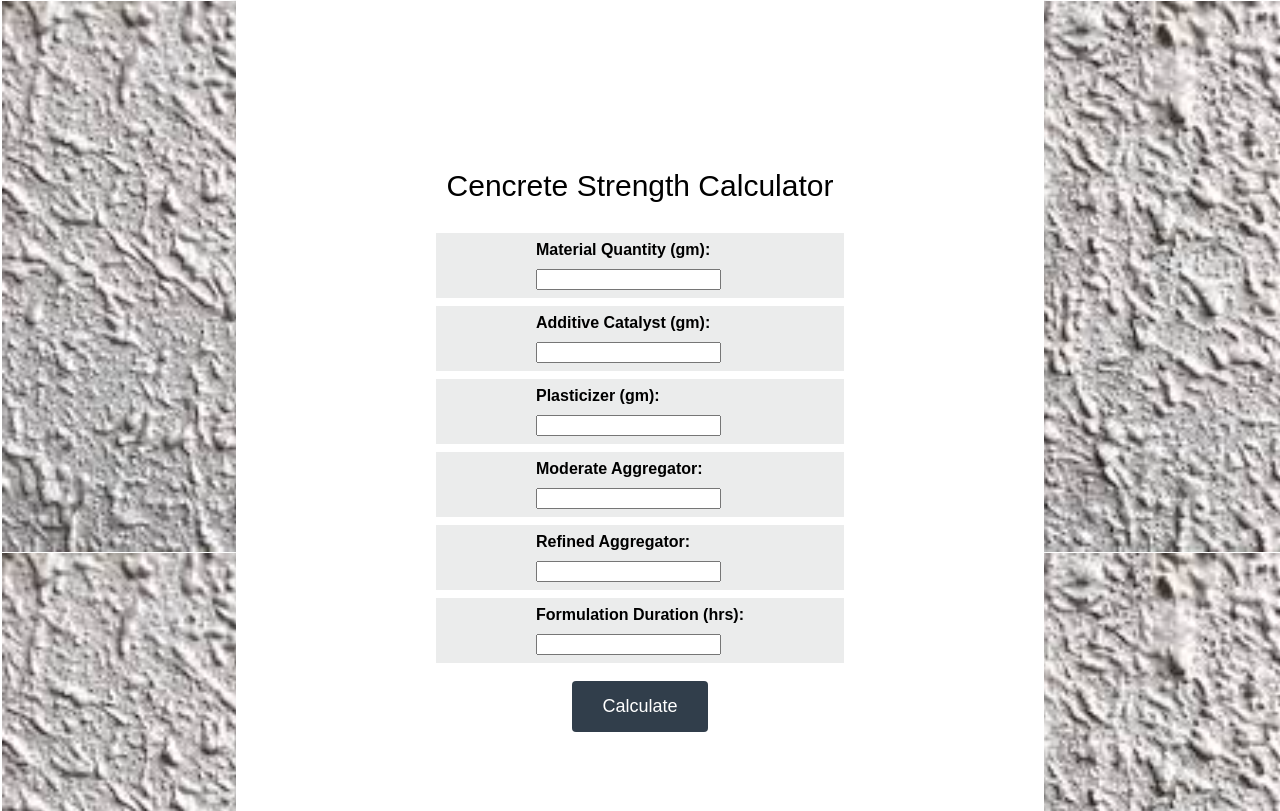
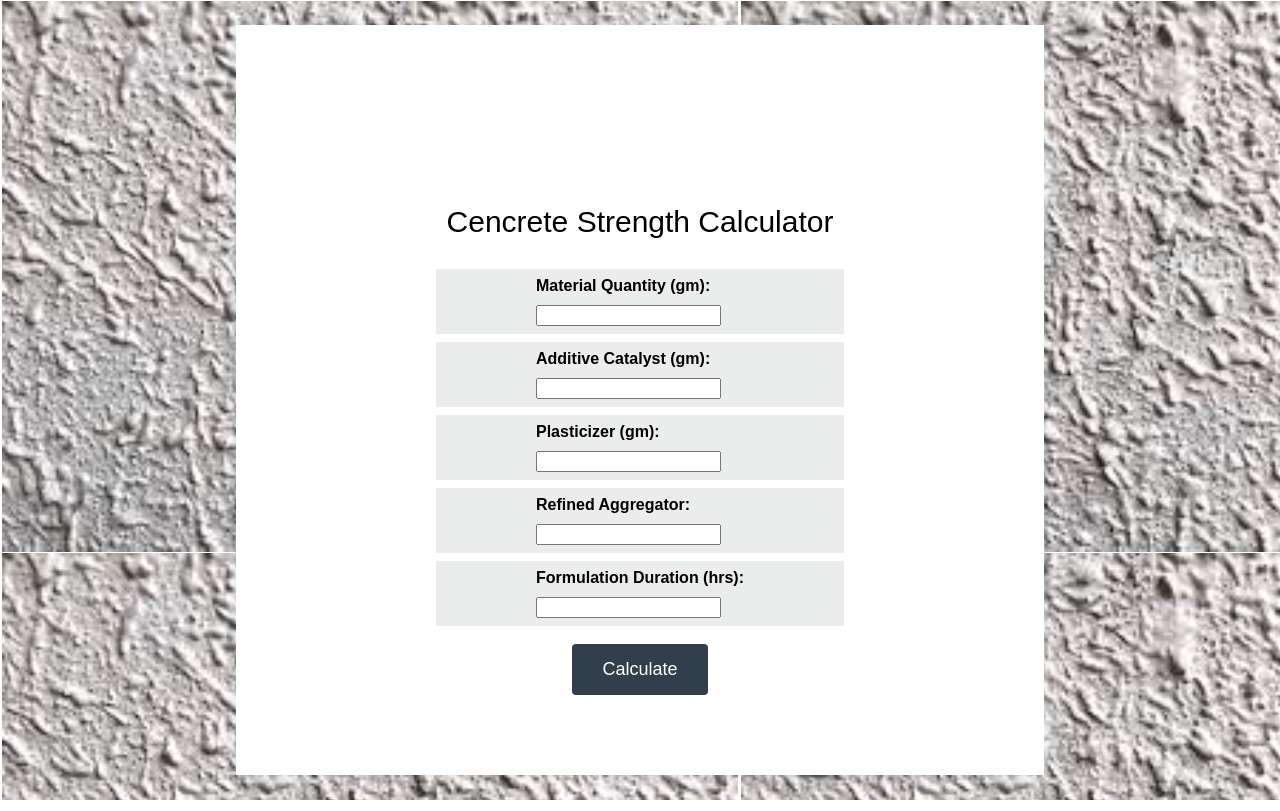
Before and after one commit to Devendra-singh-solanki/ML-Model, a Flask app: page / in a window 1280 px wide. Run offline with Flask 3, Linux system fonts and the light colour scheme; parts of the project's set-up code (start-up, migrations or seed data) failed here and were passed over.

Commit message:
Update index.html

```diff
--- a/templates/index.html
+++ b/templates/index.html
@@ -19,7 +19,7 @@
             </div>
             <div class="text-views">
                 <!-- Add this HTML table inside your form -->
-                <form action="{{url_for('predict')}}" method="post" onsubmit="return validateForm()">
+                <form action="{{url_for('predict')}}" method="post">
 
 
 
@@ -52,13 +52,7 @@
 
                      </div>
 
-                     <div class="div-1" >
-                        <field class='text'>
-                            <label for='firstName'>Moderate Aggregator:</label>
-                            <input type="number" step="0.01" name="Moderate_Aggregator" required>
-                        </field>
 
-                     </div>
 
                      <div class="div-1" >
                         <field class='text'>
```
